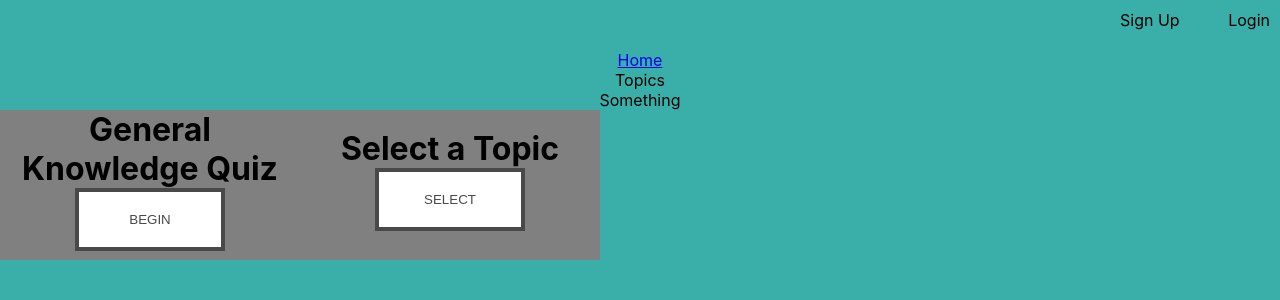
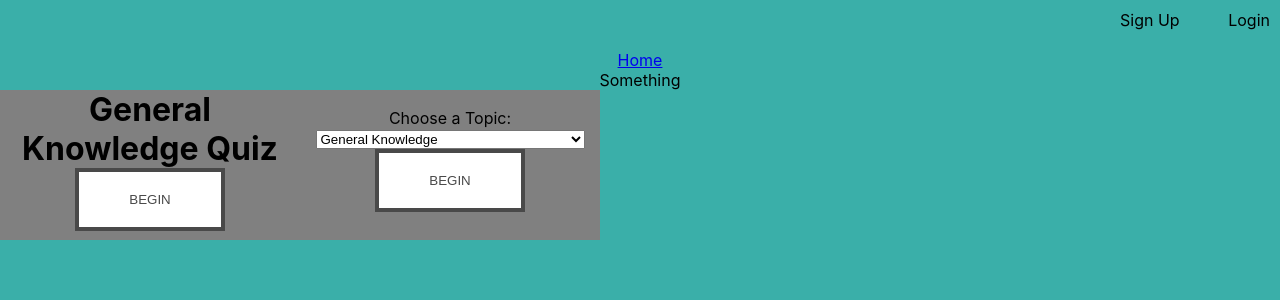
Before and after one commit to chingu-voyages/v32-geckos-team-03, a React (Create React App) app in the folder my-app/: page / in a window 1280 px wide. Shown: the top 300 px of the page. Built offline with nearby package versions, Linux system fonts and the light colour scheme.

Commit message:
setup topic route

```diff
--- /dev/null
+++ b/my-app/src/components/topicBox/topicBox.component.js
@@ -0,0 +1,144 @@
+import React, { useState } from "react";
+import "./topicBox.styles.css";
+
+import { useHistory } from "react-router-dom";
+
+function TopicBox({}) {
+  const [topic, setTopic] = useState("");
+  let history = useHistory();
+  function catigories() {
+    let data = [
+      {
+        id: 9,
+        name: "General Knowledge"
+      },
+      {
+        id: 10,
+        name: "Entertainment: Books"
+      },
+      {
+        id: 11,
+        name: "Entertainment: Film"
+      },
+      {
+        id: 12,
+        name: "Entertainment: Music"
+      },
+      {
+        id: 13,
+        name: "Entertainment: Musicals & Theatres"
+      },
+      {
+        id: 14,
+        name: "Entertainment: Television"
+      },
+      {
+        id: 15,
+        name: "Entertainment: Video Games"
+      },
+      {
+        id: 16,
+        name: "Entertainment: Board Games"
+      },
+      {
+        id: 17,
+        name: "Science & Nature"
+      },
+      {
+        id: 18,
+        name: "Science: Computers"
+      },
+      {
+        id: 19,
+        name: "Science: Mathematics"
+      },
+      {
+        id: 20,
+        name: "Mythology"
+      },
+      {
+        id: 21,
+        name: "Sports"
+      },
+      {
+        id: 22,
+        name: "Geography"
+      },
+      {
+        id: 23,
+        name: "History"
+      },
+      {
+        id: 24,
+        name: "Politics"
+      },
+      {
+        id: 25,
+        name: "Art"
+      },
+      {
+        id: 26,
+        name: "Celebrities"
+      },
+      {
+        id: 27,
+        name: "Animals"
+      },
+      {
+        id: 28,
+        name: "Vehicles"
+      },
+      {
+        id: 29,
+        name: "Entertainment: Comics"
+      },
+      {
+        id: 30,
+        name: "Science: Gadgets"
+      },
+      {
+        id: 31,
+        name: "Entertainment: Japanese Anime & Manga"
+      },
+      {
+        id: 32,
+        name: "Entertainment: Cartoon & Animations"
+      }
+    ];
+
+    return data;
+  }
+
+  function handleChange(e) {
+    setTopic(e.target.value);
+  }
+
+  function handleSubmit(e) {
+    e.preventDefault();
+    if (topic != "") {
+      history.push(`/quizpage/${topic}`);
+    }
+  }
+
+  return (
+    <div className="box">
+      <form onSubmit={handleSubmit}>
+        <label for="cars">Choose a Topic:</label>
+        <select value={topic} onChange={handleChange}>
+          {catigories().map(function(data) {
+            return (
+              <option key={data.id} value={data.id}>
+                {data.name}
+              </option>
+            );
+          })}
+        </select>
+        <button type="submit" className="topic-btn">
+          Begin
+        </button>
+      </form>
+    </div>
+  );
+}
+
+export default TopicBox;
--- /dev/null
+++ b/my-app/src/components/topicBox/topicBox.styles.css
@@ -0,0 +1,28 @@
+.topic-btn {
+  color: #494949 !important;
+  text-transform: uppercase;
+  text-decoration: none;
+  background: #ffffff;
+  padding: 20px;
+  border: 4px solid #494949 !important;
+  display: inline-block;
+  transition: all 0.4s ease 0s;
+  width: 150px;
+  margin-bottom: 10px;
+}
+
+/* .third {
+  border-color: $blue;
+  color: #fff;
+  box-shadow: 0 0 40px 40px $blue inset, 0 0 0 0 $blue;
+  transition: all 150ms ease-in-out;
+
+
+} */
+
+.topic-btn:hover {
+  color: #ffffff !important;
+  background: #17252a;
+  border-color: #17252a !important;
+  transition: all 0.4s ease 0s;
+}
--- a/my-app/src/pages/homepage/homepageComponent.jsx
+++ b/my-app/src/pages/homepage/homepageComponent.jsx
@@ -5,6 +5,7 @@ import { Link } from "react-router-dom";
 
 import Header from "../../components/header/header.component";
 import SelectionBox from "../../components/selectionBox/selectionBox.component";
+import TopicBox from "../../components/topicBox/topicBox.component";
 
 function Homepage() {
   return (
@@ -14,7 +15,7 @@ function Homepage() {
         <div>
           <Link to="/homepage">Home</Link>
         </div>
-        <div>Topics</div>
+
         <div>Something</div>
         <div className="homepage-boxes">
           <SelectionBox
@@ -23,7 +24,7 @@ function Homepage() {
             link="quizpage/general"
           />
 
-          <SelectionBox title="Select a Topic" buttonName="SELECT" />
+          <TopicBox />
         </div>
       </div>
     </div>
--- a/my-app/src/pages/quizpage/quizpageComponent.js
+++ b/my-app/src/pages/quizpage/quizpageComponent.js
@@ -7,6 +7,7 @@ import TopBar from "../../components/topBar/topBar.component";
 import axios from "axios";
 function Quizpage() {
   let { type } = useParams(); // type is either general question or id for for catigory
+  console.log(type);
 
   const [quizData, setQuizData] = useState([]); // 10 question objects is stored here
   const [questionTracker, setQuestionTracker] = useState(0); // keepts track of question number
@@ -61,12 +62,20 @@ function Quizpage() {
     if (type == "general") {
       axios
         .get(
-          "https://opentdb.com/api.php?amount=10&difficulty=easy&type=multiple&encode=base64"
+          "https://opentdb.com/api.php?amount=10&type=multiple&encode=base64"
         )
         .then(res => {
           setQuizData(res.data.results);
         });
     } else if (type != "general") {
+      axios
+        .get(
+          `https://opentdb.com/api.php?amount=10&category=${type}&type=multiple&encode=base64`
+        )
+        .then(res => {
+          setQuizData(res.data.results);
+          console.log(res);
+        });
     }
   }, []);
   // this useEffect is only used for the first component mount only
```
